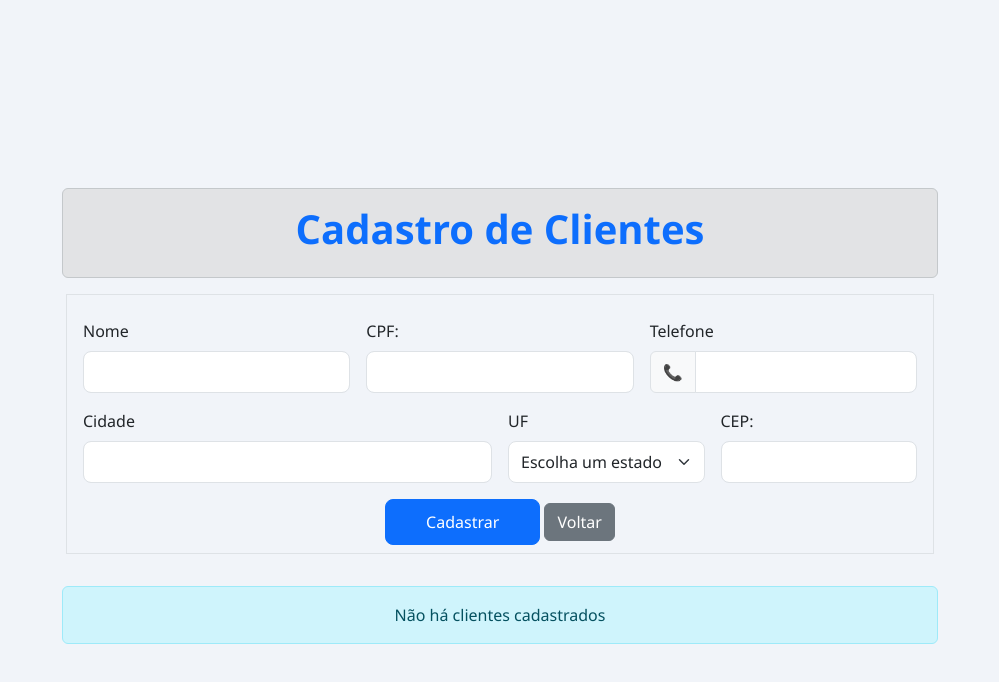
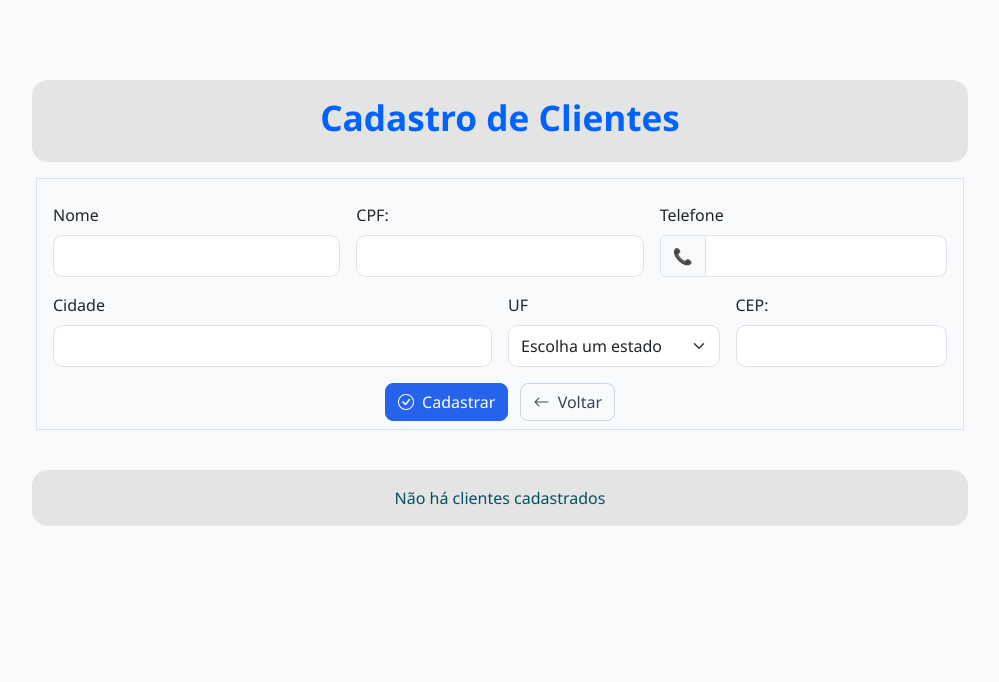
Before and after one commit to GaHideki17/Trabalho-LP, a plain HTML site: page Privado/Cadastros/Cliente.html in a window 1280 px wide. Shown: the whole page, without its empty margins (140-1139 px from the left). Drawn offline with nearby package versions, Linux system fonts and the light colour scheme.

Commit message:
Cadastro feito

```diff
--- a/Privado/Cadastros/Cliente.html
+++ b/Privado/Cadastros/Cliente.html
@@ -6,6 +6,7 @@
     <meta name="viewport" content="width=device-width, initial-scale=1.0">
     <title>Cadastro de Clientes</title>
     <link href="https://cdn.jsdelivr.net/npm/bootstrap@5.3.3/dist/css/bootstrap.min.css" rel="stylesheet">
+    <link href="https://cdn.jsdelivr.net/npm/bootstrap-icons@1.10.5/font/bootstrap-icons.css" rel="stylesheet">
     <link rel="stylesheet" href="../../Publico/Pagina_Login/CSS/Cliente.css">
 </head>
 
@@ -87,10 +88,14 @@
                     Por favor, informe um cep.
                 </div>
             </div>
-                <div class="col-12 text-center">
-                    <button class="btn btn-primary" type="submit">Cadastrar</button>
-                    <a href="../../Publico/Menu.html" class="btn btn-secondary">Voltar</a>
-                </div>
+            <div class="col-12 text-center mt-3">
+                <button class="btn btn-primary me-2" type="submit">
+                    <i class="bi bi-check-circle me-1"></i> Cadastrar
+                </button>
+                <a href="../../Publico/Menu.html" class="btn btn-outline-secondary">
+                <i class="bi bi-arrow-left me-1"></i> Voltar
+                </a>
+</div>
         </form>
         <div id="tabela">
 
--- a/Publico/Pagina_Login/CSS/Cliente.css
+++ b/Publico/Pagina_Login/CSS/Cliente.css
@@ -1,83 +1,80 @@
-
 body {
-  background-color: #f1f4f9;
+  background-color: #f8fafc;
   font-family: 'Segoe UI', Tahoma, Geneva, Verdana, sans-serif;
   display: flex;
   justify-content: center;
-  align-items: center;
+  align-items: flex-start;
   min-height: 100vh;
   padding: 2rem;
 }
 
 .container {
   width: 100%;
-  max-width: 900px;
+  max-width: 960px;
 }
 
-.card-custom {
-  background-color: #fff;
-  border-radius: 1rem;
-  box-shadow: 0 0.5rem 1.5rem rgba(0, 0, 0, 0.1);
-  padding: 2rem;
+h1 {
+  font-size: 2.2rem;
+  font-weight: 600;
+  color: #0062ff;
 }
 
-
-h1 {
-  font-size: 2.5rem;
-  color: #0d6efd;
-  font-weight: bold;
+.alert {
+  background-color: #e4e4e4;
+  border: none;
+  border-radius: 1rem;
 }
-
 
 .form-control,
 .form-select {
-  border-radius: 0.5rem;
+  border-radius: 0.6rem;
   padding: 0.5rem 0.75rem;
 }
 
 .form-control:focus,
 .form-select:focus {
-  border-color: #0d6efd;
-  box-shadow: 0 0 0 0.2rem rgba(13, 110, 253, 0.25);
+  border-color: #2563eb;
+  box-shadow: 0 0 0 0.15rem rgba(37, 99, 235, 0.3);
 }
 
-
 button.btn-primary {
-  background-color: #0d6efd;
-  border-color: #0d6efd;
-  padding: 0.6rem 2.5rem;
-  font-size: 1rem;
+  background-color: #2563eb;
+  border-color: #2563eb;
+  font-weight: 500;
   border-radius: 0.5rem;
 }
 
 button.btn-primary:hover {
-  background-color: #0b5ed7;
-  border-color: #0a58ca;
+  background-color: #1d4ed8;
+  border-color: #1d4ed8;
 }
 
 a.btn-outline-secondary {
-  padding: 0.6rem 2rem;
-  font-size: 1rem;
   border-radius: 0.5rem;
+  font-weight: 500;
+  color: #384353;
+  border-color: #cbd5e1;
 }
 
 a.btn-outline-secondary:hover {
-  background-color: #e2e6ea;
+  background-color: #f1f5f9;
+  border-color: #cbd5e1;
+  color: #334155;
 }
 
-
 #tabela {
-  margin-top: 2rem;
+  margin-top: 2.5rem;
 }
 
 .table {
   background-color: #ffffff;
   border-radius: 0.5rem;
   overflow: hidden;
+  box-shadow: 0 0.3rem 0.8rem rgba(0, 0, 0, 0.05);
 }
 
 .table thead {
-  background-color: #0d6efd;
+  background-color: #2563eb;
   color: #fff;
 }
 
@@ -90,4 +87,9 @@ a.btn-outline-secondary:hover {
 .btn-danger {
   border-radius: 0.4rem;
   font-size: 0.9rem;
+  padding: 0.4rem 0.6rem;
 }
+
+.btn-danger i {
+  font-size: 1rem;
+}
```
